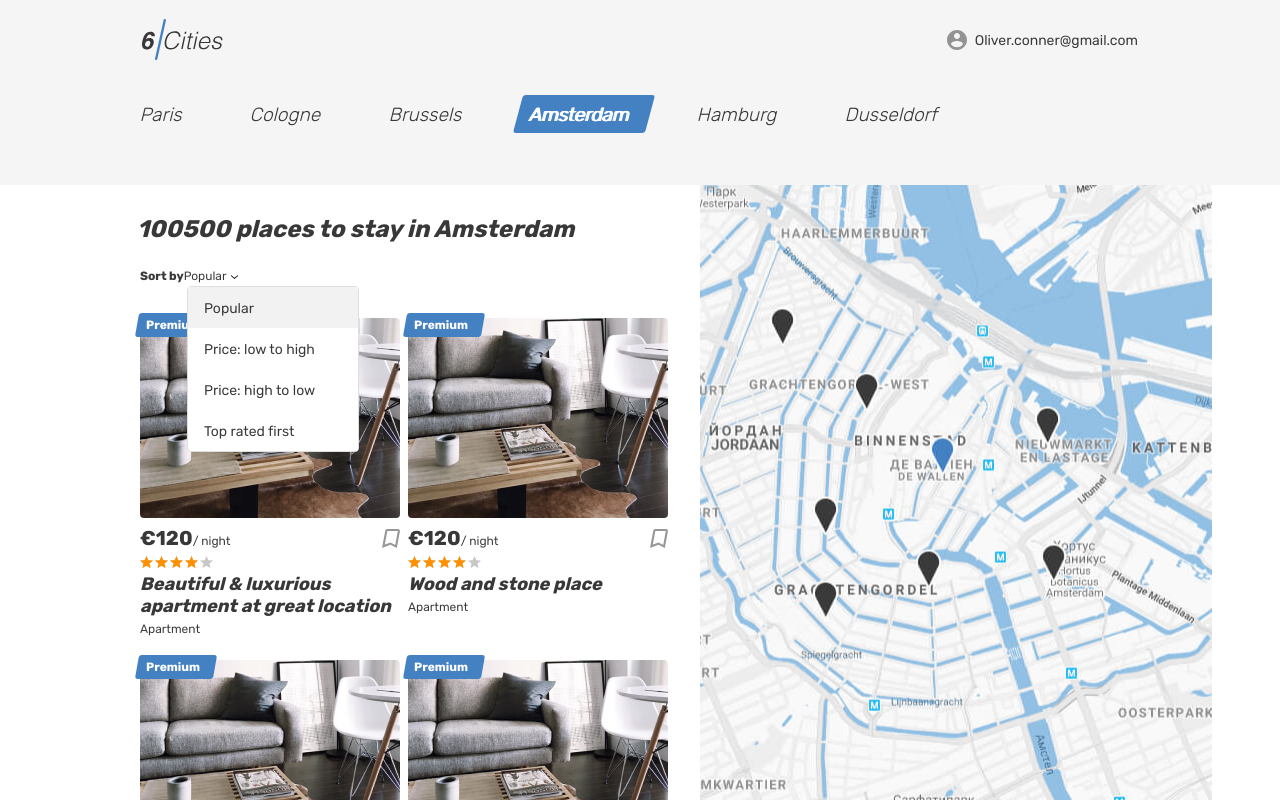
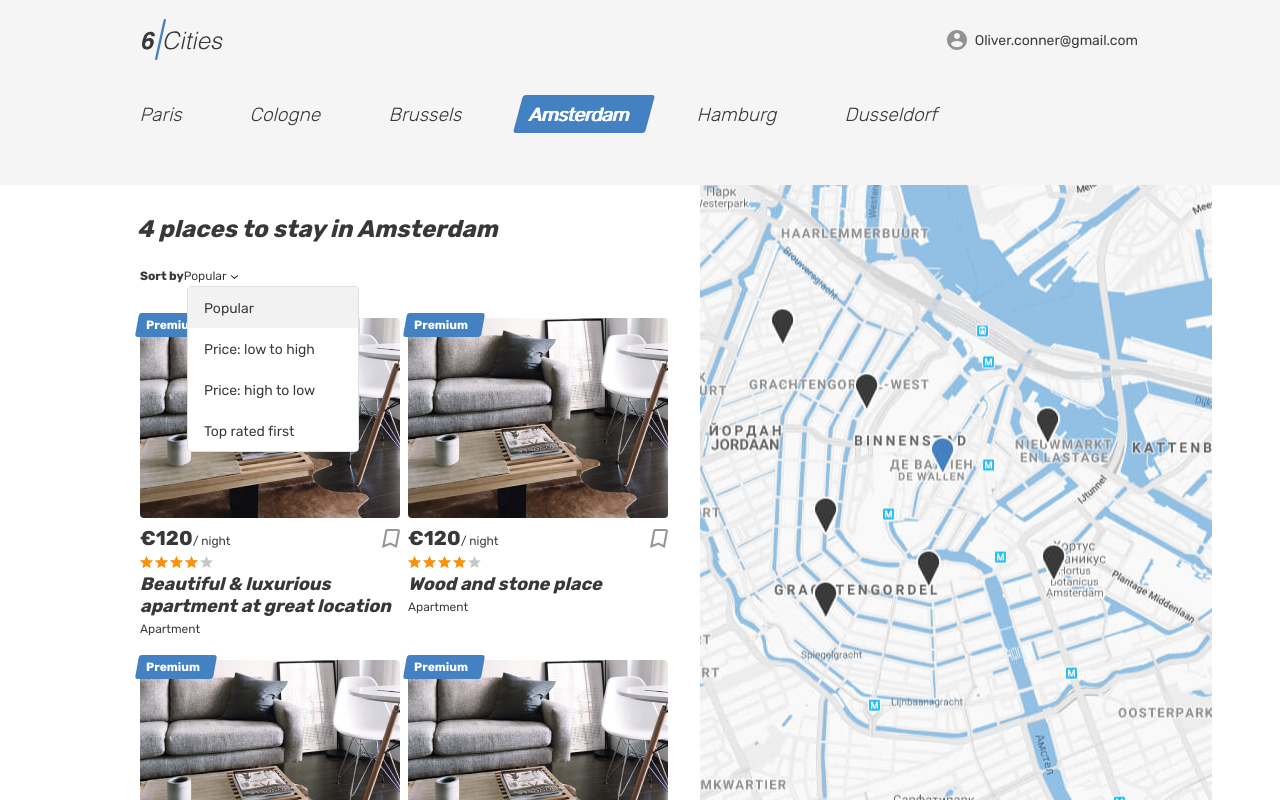
Before and after one commit to yourgen/1424299-six-cities-4, a React app: page / in a window 1280 px wide. Built offline with nearby package versions, Linux system fonts and the light colour scheme.

Commit message:
Отображение реального числа предложений

```diff
--- a/src/index.js
+++ b/src/index.js
@@ -8,14 +8,13 @@ const Settings = {
     `Wood and stone place`,
     `Canal View Prinsengracht`,
     `Nice, cozy, warm big bed apartment`
-  ],
-  RENT_OFFERS_COUNT: 100500
+  ]
 };
 
 ReactDOM.render(
     <App
       rentOffers={Settings.RENT_OFFERS}
-      rentOffersCount={Settings.RENT_OFFERS_COUNT}
+      rentOffersCount={Settings.RENT_OFFERS.length}
     />,
     document.querySelector(`#root`)
 );
```
